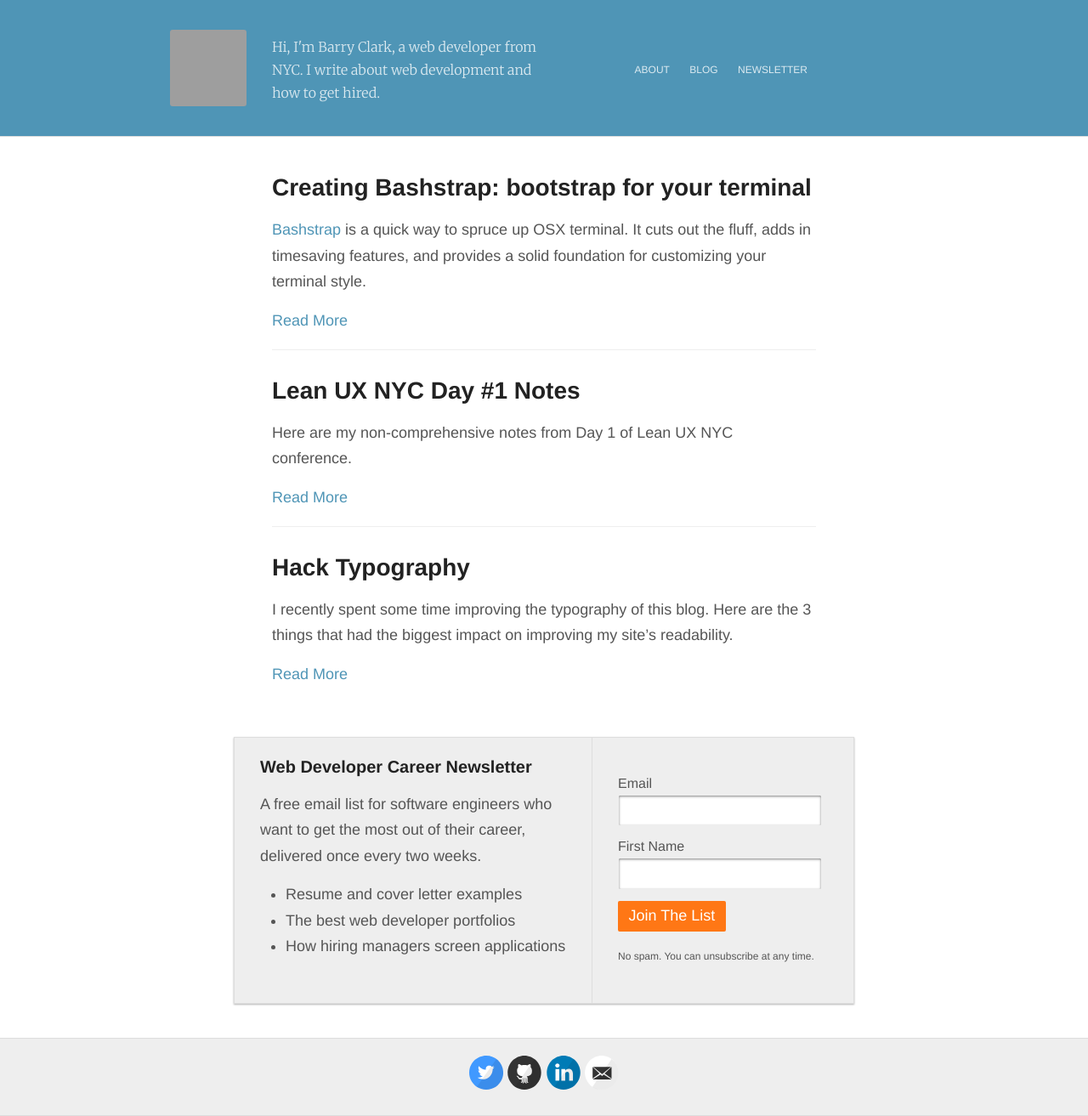
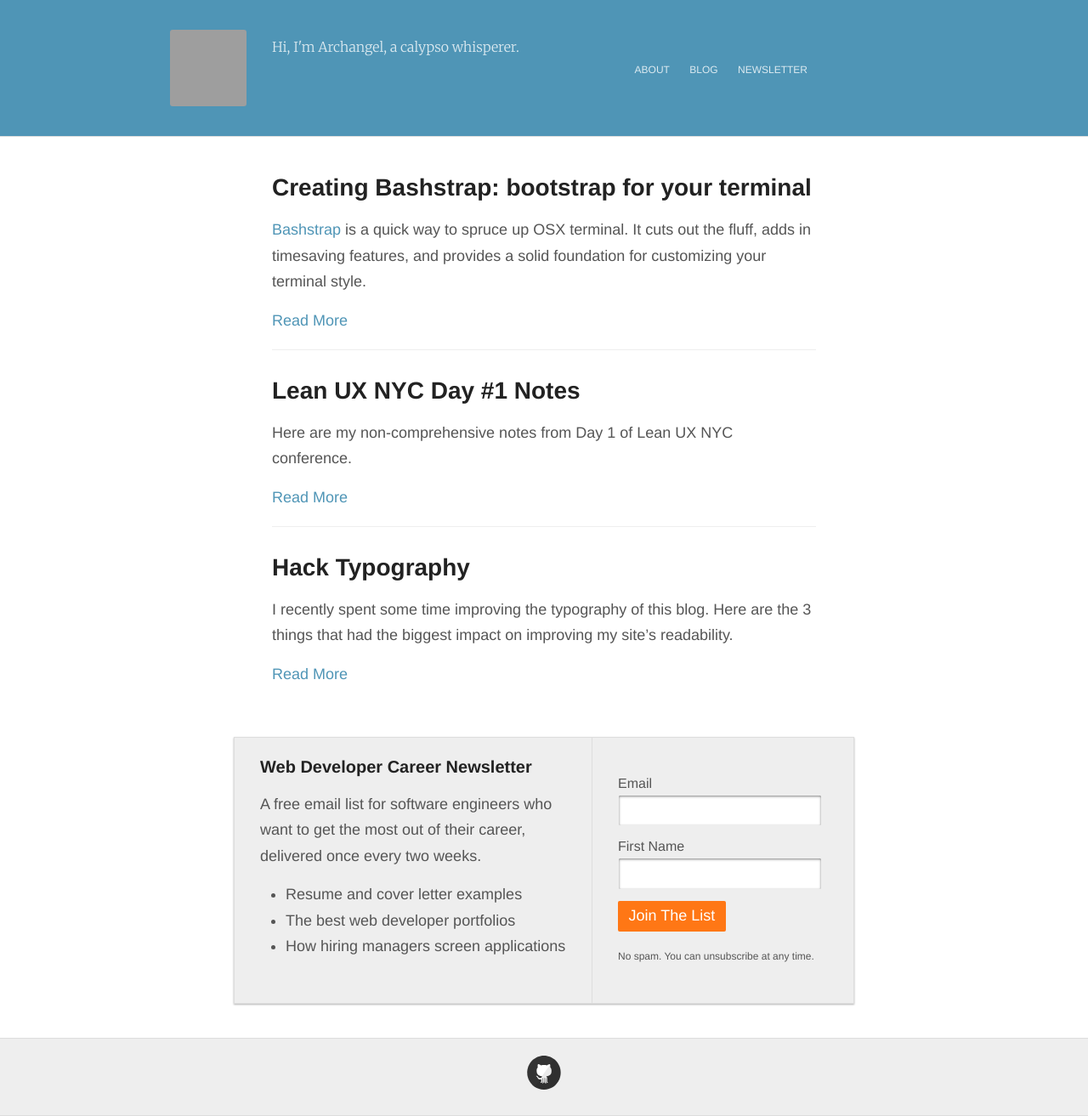
Before and after one commit to 81bridgeroad/archangel, a Jekyll site: the page built from index.html, in a window 1280 px wide. Shown: the whole page at 85% size. Built offline with Jekyll 4.4.1, drawn with Linux system fonts in a browser that asks for light colours; grey boxes are pictures that could not be loaded.

Commit message:
Initial conversion to Archangel naming

```diff
--- a/_config.yml
+++ b/_config.yml
@@ -3,13 +3,13 @@
 #
 
 # Name of your site
-name: Barry Clark - Getting Hired as a Web Developer
+name: Archangel - Calipso whisperer
 
 # Short bio or description
-description: Hi, I&#39;m Barry Clark, a web developer from NYC. I write about web development and how to get hired.
+description: Hi, I&#39;m Archangel, a calipso whisperer.
 
 # URL of your avatar or profile pic (you could use your GitHub profile pic)
-avatar: http://www.gravatar.com/avatar/36b4f56a7fa40d3c06e5afc4ed0b82b5?s=200
+avatar: https://github.com/81bridgeroad.png
 
 #
 # Flags below are optional
@@ -18,15 +18,15 @@ avatar: http://www.gravatar.com/avatar/36b4f56a7fa40d3c06e5afc4ed0b82b5?s=200
 # Includes an icon in the footer for each username you enter
 footer-links:
   dribbble:
-  email: barry@barryclark.co
+  email:
   facebook:
   flickr:
-  github: barryclark
+  github: 81bridgeroad
   instagram:
-  linkedin: bazclark
+  linkedin:
   pinterest:
   rss: # just type anything here for a working RSS icon, make sure you set the "url" above!
-  twitter: baznyc
+  twitter:
 
 # Your disqus shortname, entering this will enable commenting on posts
 disqus:
@@ -44,7 +44,7 @@ mailchimp:
 # Used for Sitemap.xml and your RSS feed
 #url: http://www.barryclark.co
 url: 81bridgeroad.github.io
-imagesurl: http://www.barryclark.co/images
+#imagesurl: http://www.barryclark.co/images
 
 # If you're hosting your site at a Project repository on GitHub pages
 # (http://yourusername.github.io/repository-name)
@@ -79,5 +79,3 @@ exclude:
     - Gemfile
     - Gemfile.lock
     - README.md
-
-theme: jekyll-theme-modernist
--- a/_includes/meta.html
+++ b/_includes/meta.html
@@ -12,7 +12,7 @@
     <meta name="description" content="{{ site.description }}">
     <meta property="og:description" content="{{ site.description }}" />
     {% endif %}
-    <meta name="author" content="Barry Clark" />
+    <meta name="author" content="Archangel" />
     <meta property="twitter:creator" content="@baznyc" />
     <meta name="twitter:site" content="@baznyc">
     <meta property="twitter:account_id" content="45236980" />
--- a/_layouts/default.html
+++ b/_layouts/default.html
@@ -19,7 +19,7 @@
         <header class="masthead clearfix">
           <a href="{{ site.baseurl }}/" class="site-avatar"><img src="{{ site.avatar }}" /></a>
 
-          <h1 class="site-description"><a href="{{ site.baseurl }}/">Hi, I'm Barry Clark, a web developer from NYC. I write about web development and how to get hired.</a></h1>
+          <h1 class="site-description"><a href="{{ site.baseurl }}/">Hi, I'm Archangel, a calypso whisperer.</a></h1>
 
           <nav>
             <a href="{{ site.baseurl }}/about/">About</a>
```
Also changed, not shown: about.md (+1 -27 lines), thankyou.md (+1 -1 lines), images/archangel_michael.jpg (added).
